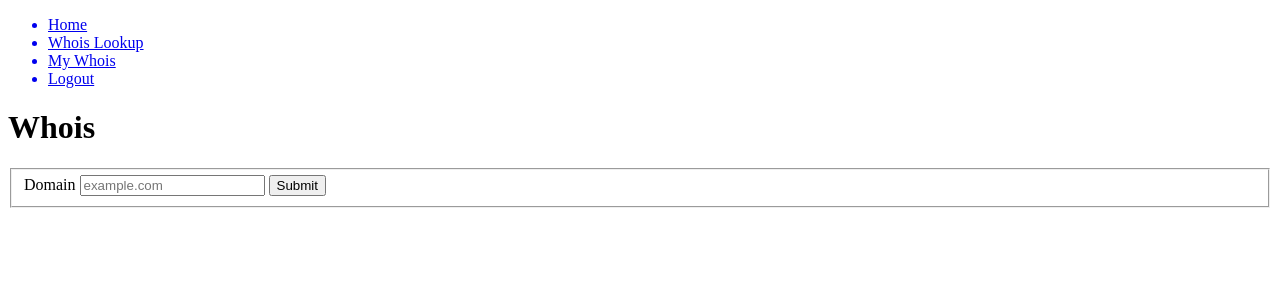
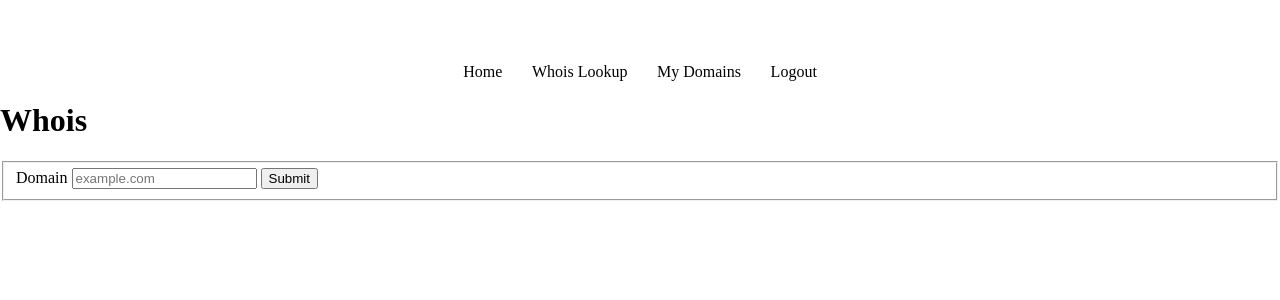
Before and after one commit to jimmybear217/domain-manager, a Flask app: page /whois/lookup in a window 1280 px wide. Shown: the top 300 px of the page. Run offline with Flask 3, Linux system fonts and the light colour scheme; the visitor is signed in with stand-in values (Sample User, id 1).

Commit message:
improved whois page and created master style

```diff
--- /dev/null
+++ b/static/css/master.css
@@ -0,0 +1,40 @@
+@charset "UTF-8";
+
+html, body {
+    margin: 0;
+    padding: 0;
+}
+
+header h1, header li, header a {
+    display: inline-block;
+    text-align: center;
+}
+
+header h1, header, nav {
+    text-align: center;
+    width: 100%;
+}
+
+header nav ul {
+    list-style:none;
+    padding: 0;
+}
+
+header nav ul a {
+    margin: auto 1%;
+}
+header nav ul li {
+    list-style: none;
+    padding: 0;
+    width: 100%;
+}
+
+a:visited, a:link {
+    color: currentcolor;
+    text-decoration: none;
+}
+
+a:hover, a:active {
+    color: blue;
+    text-decoration: underline 1px currentColor;
+}
--- a/templates/base.html
+++ b/templates/base.html
@@ -3,17 +3,23 @@
 <head>
     <meta charset="UTF-8">
     <title>{% block title %} {% endblock %} - FlaskApp</title>
+    <link rel="stylesheet" href="{{ url_for('static', filename='css/master.css') }}">
 </head>
 <body>
+    <header>
+        <h1>{% block header %} {% endblock %}</h1>
         <nav>
             <ul>
                 <a href="{{ url_for('index') }}"><li>Home</li></a>
                 <a href="{{ url_for('whois_start') }}"><li>Whois Lookup</li></a>
-            <a href="{{ url_for('whois_list') }}"><li>My Whois</li></a>
+                <a href="{{ url_for('whois_list') }}"><li>My Domains</li></a>
                 <a href="{{ url_for('logout') }}"><li>Logout</li></a>
             </ul>
         </nav>
-    <header>
+    </header>
+    <div class="content">
+        {% block content %} {% endblock %}
+    </div>
     {% with messages = get_flashed_messages(with_categories=true) %}
         {% if messages %}
             <ul class=flashes>
@@ -23,11 +29,6 @@
             </ul>
         {% endif %}
     {% endwith %}
-    </header>
-    {% block header %} {% endblock %}
-    <div class="content">
-        {% block content %} {% endblock %}
-    </div>
     {% block footer %} {% endblock %}
 </body>
 
--- a/webserver.py
+++ b/webserver.py
@@ -1,8 +1,10 @@
+import json
 import whois
 import passwords
 import encryption
 import packages as pkg
 import random
+import datetime
 from database import queryDB, writeDB
 pkg.install('flask') # pip install flask
 from flask import Flask, render_template, redirect, url_for, request, session, flash  # import flask
@@ -68,17 +70,37 @@ def checkLogin():
 
 
 ## whois lookup
+@app.template_filter('fromJson')
+def parseJson(jsonStr):
+    return json.loads(jsonStr.replace("'", "\""))
+
+@app.template_filter('toLocateDateTime')
+def toLocateDateTime(timestamp):
+    if (type(timestamp) == list):
+        output = list()
+        for entry in timestamp:
+            output.append(toLocateDateTime(entry))
+        return output
+
+    if (type(timestamp) != str):
+        timestamp = str(timestamp)
+    return datetime.datetime.fromisoformat(timestamp).astimezone().strftime("%m/%d/%Y")
+
 @app.route("/whois/list", methods=["GET"])
 def whois_list():
     if (checkLogin() == False):
         return redirect(url_for("login"))
     if request.args.get('domain') != None:
         domain = request.args.get('domain')
-        whoisData = whois.whois(domain)
-        try:
-            writeDB(sqliteFileName, "insert into domainsByUser (user, domain, whoisValue) values (?, ?, ?)", (session["user"], domain, str(whoisData)))
-        except:
-            flash("Domain already exists.")
+        if (queryDB(sqliteFileName, "SELECT count(domain) from domainsByUser WHERE domain = ? AND user = ?", (domain, session["user"]))[0][0] == 0):
+            whoisData = whois.whois(domain)
+            try:
+                writeDB(sqliteFileName, "insert into domainsByUser (user, domain, whoisValue) values (?, ?, ?)", (session["user"], domain, str(whoisData)))
+                flash("Domain Added: " + domain)
+            except:
+                flash("Write failed for domain " + domain + ". See logs for more details.")
+        else:
+            flash("Domain already exists: " + domain)
     return render_template("whois_list.html", domains=queryDB(sqliteFileName, "select domain, whoisValue from domainsByUser where user = ?", (session["user"],)))
 
 @app.route("/whois/lookup", methods=["GET"])
@@ -94,3 +116,24 @@ def whois_start():
     else:
         whoisData = whois.whois(domain)
     return render_template("whois.html", domain=domain, whoisData=str(whoisData))
+
+@app.route("/whois/refresh", methods=["GET"])
+def whois_refresh():
+    if (checkLogin() == False):
+        return redirect(url_for("login"))
+    if request.args.get('domain') != None:
+        domain = request.args.get('domain')
+        whoisData = whois.whois(domain)
+        writeDB(sqliteFileName, "update domainsByUser set whoisValue = ? where domain = ?", (str(whoisData), domain))
+        flash("Domain Refreshed: " + domain)
+    return redirect(url_for("whois_list"))
+
+@app.route("/whois/delete", methods=["GET"])
+def whois_delete():
+    if (checkLogin() == False):
+        return redirect(url_for("login"))
+    if request.args.get('domain') != None:
+        domain = request.args.get('domain')
+        writeDB(sqliteFileName, "delete from domainsByUser where domain = ? and user = ?", (domain, session["user"]))
+        flash("Domain Deleted: " + domain)
+    return redirect(url_for("whois_list"))
```
Also changed, not shown: templates/whois_list.html (+32 -7 lines). Lines whose indentation alone changed are shown as unchanged.
